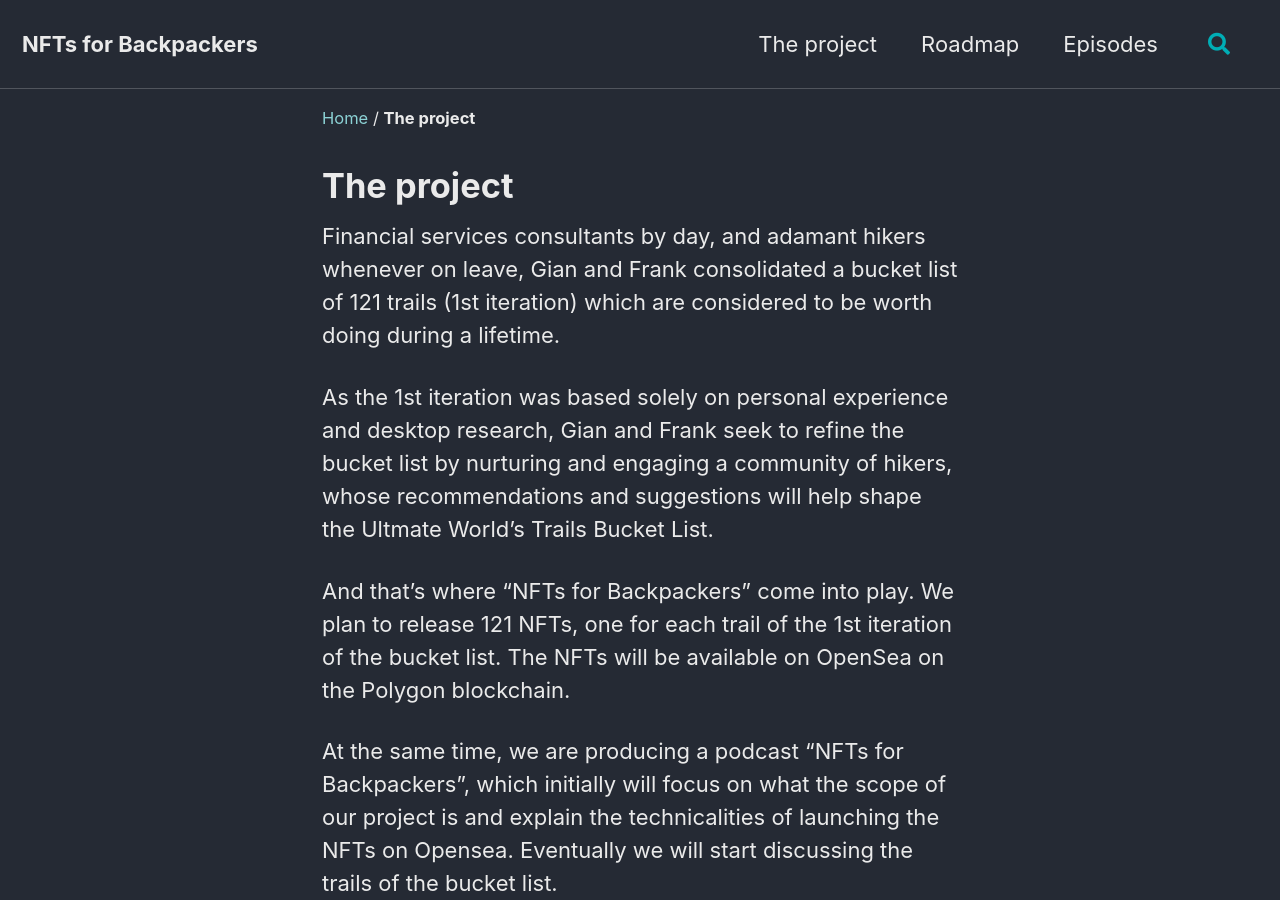
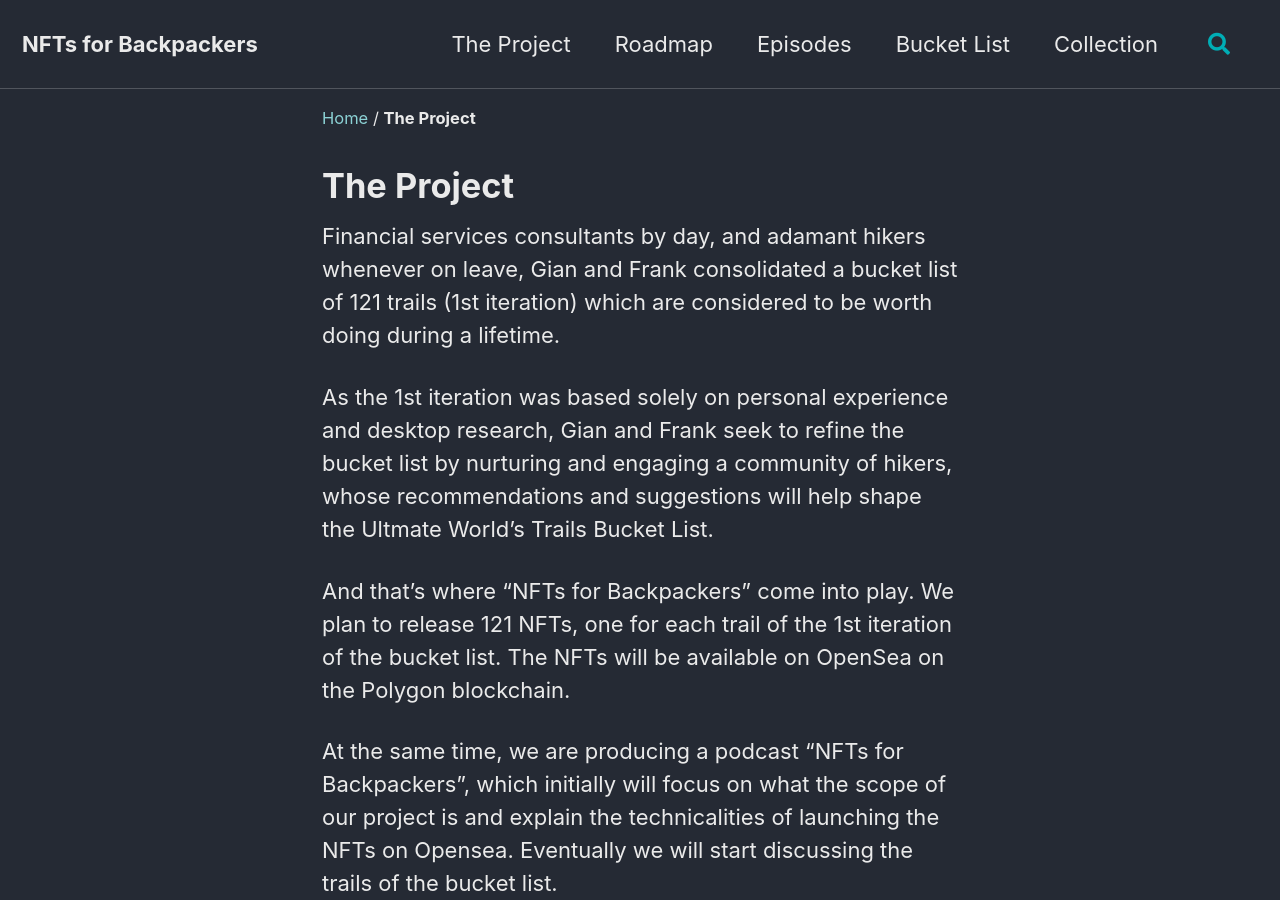
Before and after one commit to lambroz/lambroz.github.io, a Jekyll site: the page built from _pages/project.md, in a window 1280 px wide and 900 px high. Built offline with Jekyll 4.4.1, drawn with Linux system fonts in a browser that asks for light colours; cached includes are drawn as plain includes.

Commit message:
Add new pages

```diff
--- a/_config.yml
+++ b/_config.yml
@@ -105,7 +105,7 @@
   name             : "Gian and Frank"
   avatar           : "/assets/images/blue.jpg"
   bio              : # "We like hiking."
-  location         : "Bologna"
+  location         : # "Bologna"
   email            :
   links:
     - label: "Email"
--- a/_data/navigation.yml
+++ b/_data/navigation.yml
@@ -1,11 +1,15 @@
 # main links
 main:
-  - title: "The project"
+  - title: "The Project"
     url: /project/
   - title: "Roadmap"
     url: /roadmap/
   - title: "Episodes"
     url: /episodes/
+  - title: "Bucket List"
+    url: /bucket_list/
+  - title: "Collection"
+    url: /collection/
     #  - title: "The list"
     #    url: /list/
     #  - title: "Gallery"
--- a/_pages/project.md
+++ b/_pages/project.md
@@ -1,5 +1,5 @@
 ---
-title: "The project"
+title: "The Project"
 layout: single
 permalink: /project/
 ---
--- a/index.html
+++ b/index.html
@@ -1,9 +1,9 @@
 ---
 layout: single
 author_profile: true
-title: "The mission"
+title: "The Mission"
 header:
   image: /assets/images/banner.jpg
 ---
 
-<p>The NFTs for Backpackers  projects aims at building the ultimate world trails’ bucket list by creating a vibrant NFT community!</p>
+<p>The NFTs for Backpackers  projects aims at building the Ultimate World Trails’ Bucket List by creating a vibrant NFT community!</p>
```
Also changed, not shown: _pages/bucket_list.md (added, +7 -0 lines), _pages/collection.md (added, +7 -0 lines).
